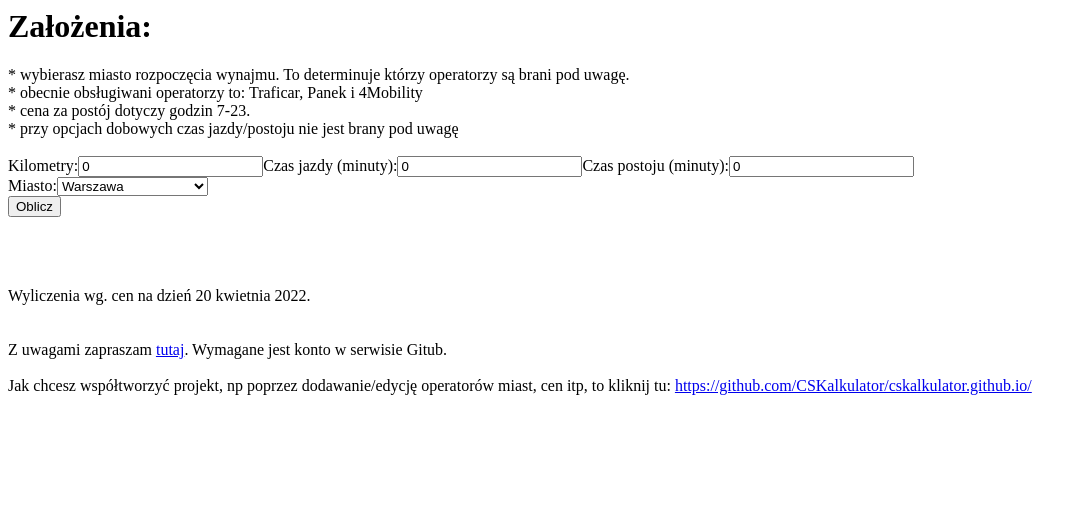
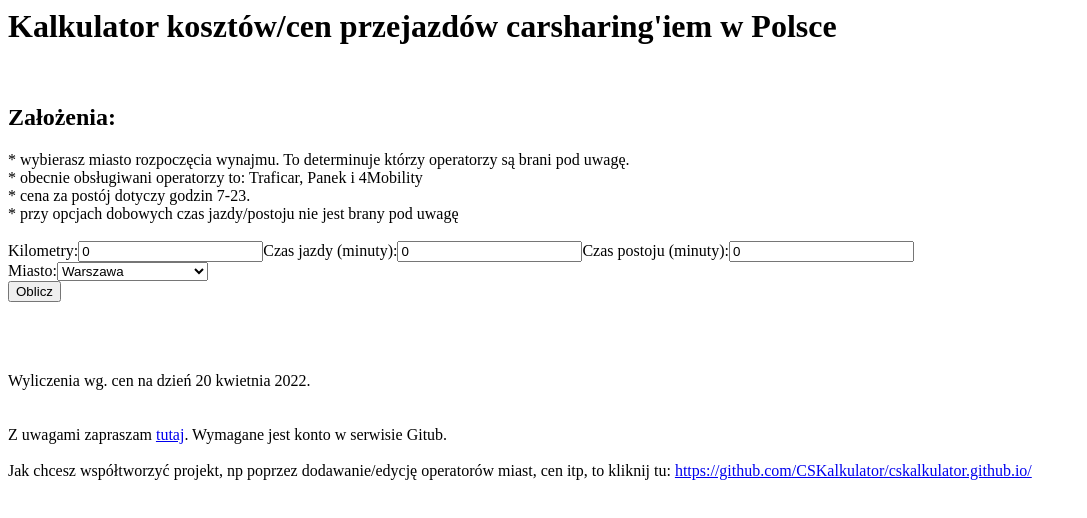
Before and after one commit to CSKalkulator/cskalkulator.github.io, a React app: page / in a window 1280 px wide. Shown: the whole page, without its empty margins (0-1087 px from the left). Built offline with nearby package versions, Linux system fonts and the light colour scheme.

Commit message:
kosmetyka

```diff
--- a/public/index.html
+++ b/public/index.html
@@ -12,6 +12,7 @@
 </head>
 
 <body>
+    <h1>Kalkulator kosztów/cen przejazdów carsharing'iem w Polsce</h1><br />
     <div id="form_placeholder"></div>
     <div id="table_placeholder"></div>
     <br/><br/><br/>
--- a/src/index.js
+++ b/src/index.js
@@ -163,7 +163,7 @@ class MyForm extends React.Component {
     render() {
         return (
             <div>
-                <h1>Założenia:</h1>
+                <h2>Założenia:</h2>
                 * wybierasz miasto rozpoczęcia wynajmu. To determinuje którzy operatorzy są brani pod uwagę. <br />
                 * obecnie obsługiwani operatorzy to: Traficar, Panek i 4Mobility  <br />
                 * cena za postój dotyczy godzin 7-23.<br />
```
